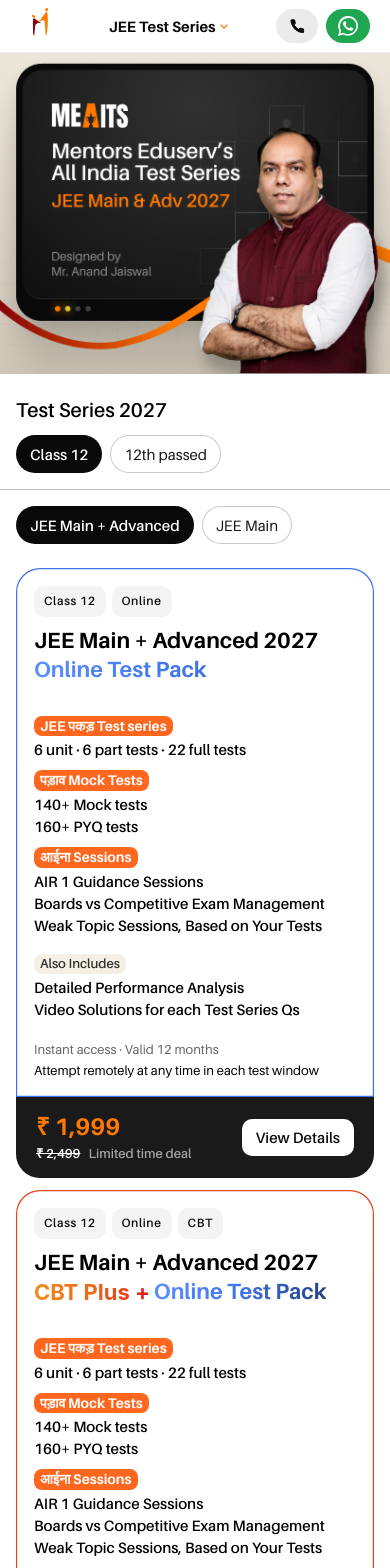
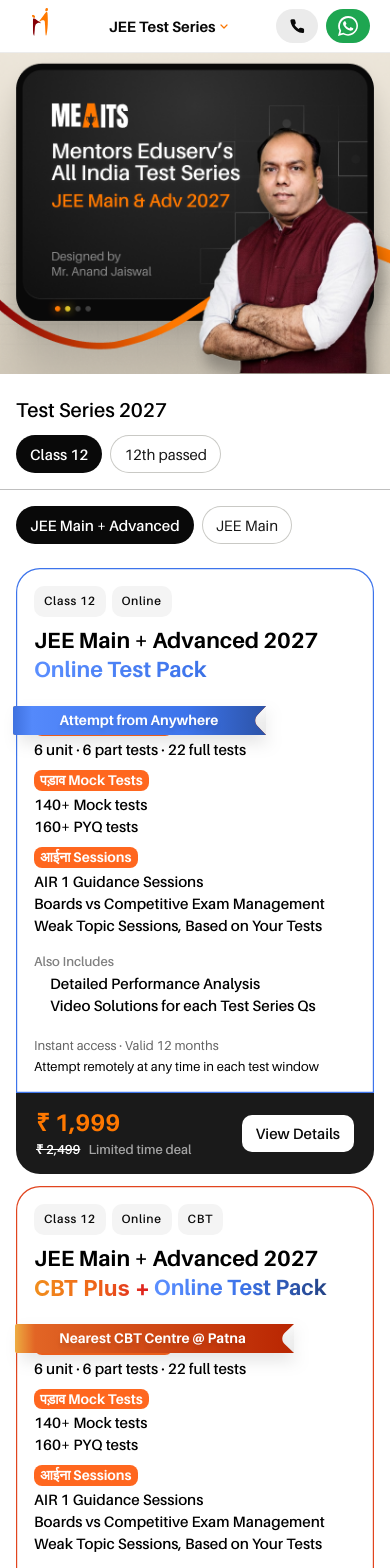
Before and after one commit to kartikkumar925800/assigment, a Next.js app: page / in a window 390 px wide. Shown: the top 1568 px of the page. Built offline with nearby package versions, Linux system fonts and the light colour scheme.

Commit message:
feat: apply final pixel-perfect mobile micro-adjustments

```diff
--- a/src/app/page.tsx
+++ b/src/app/page.tsx
@@ -238,7 +238,7 @@
         viewBox="2 0 279 29"
         fill="none"
         xmlns="http://www.w3.org/2000/svg"
-        className="pointer-events-none absolute left-0 top-0 overflow-visible hidden md:block"
+        className="pointer-events-none absolute left-0 top-0 overflow-visible block"
       >
         <defs>
           <linearGradient
@@ -273,7 +273,7 @@
       viewBox="2 0 253 29"
       fill="none"
       xmlns="http://www.w3.org/2000/svg"
-      className="pointer-events-none absolute left-0 top-0 overflow-visible hidden md:block"
+      className="pointer-events-none absolute left-0 top-0 overflow-visible block"
     >
       <defs>
         <linearGradient
@@ -334,12 +334,12 @@
 }) {
   return (
     <div
-      className="absolute z-10 hidden h-[29px] backdrop-blur-[4px] drop-shadow-[6px_8px_8px_rgba(0,0,0,0.1)] md:block"
+      className="absolute z-10 block h-[29px] backdrop-blur-[4px] drop-shadow-[6px_8px_8px_rgba(0,0,0,0.1)]"
       style={{ left: `${left}px`, top: "137.995308px", width: `${width}px` }}
     >
       <RibbonShape right={right} />
       <span
-        className="absolute top-[6.004692px] hidden whitespace-nowrap text-white text-[14px] font-bold leading-[16.8px] [text-shadow:0px_4px_4px_rgba(0,0,0,0.1)] md:block"
+        className="absolute top-[6.004692px] block whitespace-nowrap text-white text-[14px] font-bold leading-[16.8px] [text-shadow:0px_4px_4px_rgba(0,0,0,0.1)]"
         style={{ left: `${textLeft}px` }}
       >
         {text}
@@ -420,12 +420,16 @@
   return (
     <div className="flex flex-col w-full gap-[4px]">
       <div
-        className="flex justify-center items-center self-start gap-[10px] rounded-[8px] px-[6px] py-[2px]"
-        style={{ backgroundColor: f.badgeBg }}
+        className={`flex justify-center items-center self-start gap-[10px] rounded-[8px] ${
+          f.label === "Also Includes" ? "px-0 py-0 md:px-[6px] md:py-[2px] bg-transparent md:bg-[#F5EFE4]" : "px-[6px] py-[2px]"
+        }`}
+        style={f.label === "Also Includes" ? undefined : { backgroundColor: f.badgeBg }}
       >
         <span
-          className={`${f.badgeSize} ${f.badgeWeight} ${f.badgeLeading}`}
-          style={{ color: f.badgeColor }}
+          className={`${f.badgeSize} ${f.badgeWeight} ${f.badgeLeading} ${
+            f.label === "Also Includes" ? "text-[#808080] md:text-[#303030]" : ""
+          }`}
+          style={f.label === "Also Includes" ? undefined : { color: f.badgeColor }}
         >
           {f.label}
         </span>
@@ -435,7 +439,7 @@
           const isCBT = it.includes("Centre-Based");
           const tickColor = isCBT ? "#E63B18" : defaultTickColor;
           return (
-            <div key={it} className="flex flex-row items-start w-full">
+            <div key={it} className={`flex flex-row items-start w-full ${f.label === "Also Includes" ? "pl-[16px] md:pl-0" : ""}`}>
               <div className="hidden md:flex flex-shrink-0 items-center justify-center mr-[8px] mt-[3px]">
                 <svg width="12" height="9" viewBox="0 0 12 9" fill="none" xmlns="http://www.w3.org/2000/svg">
                   <path d="M1 4L4.5 7.5L11 1" stroke={isCBT ? "#E63B18" : defaultTickColor} strokeWidth="1.8" strokeLinecap="round" strokeLinejoin="round"/>
```
